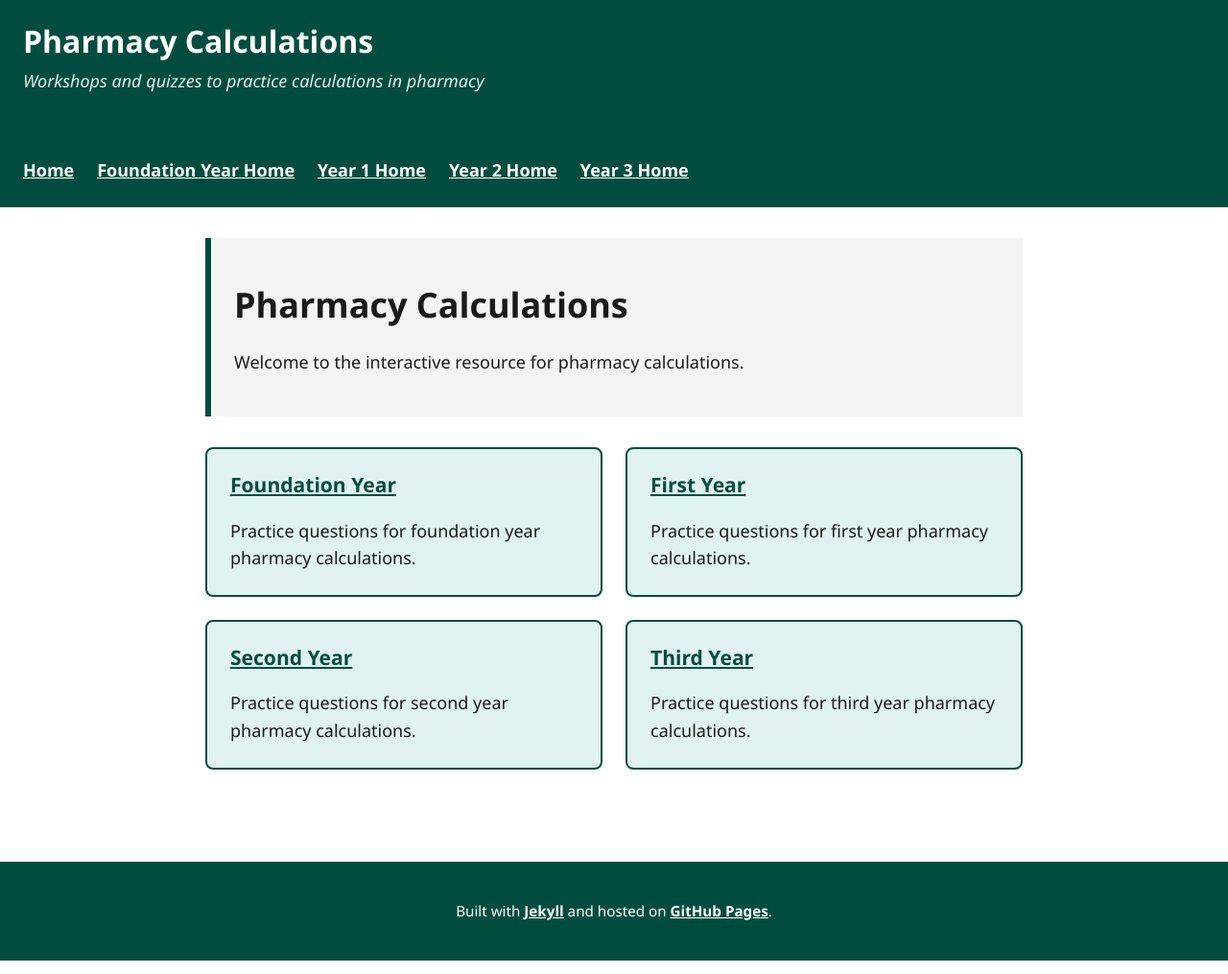
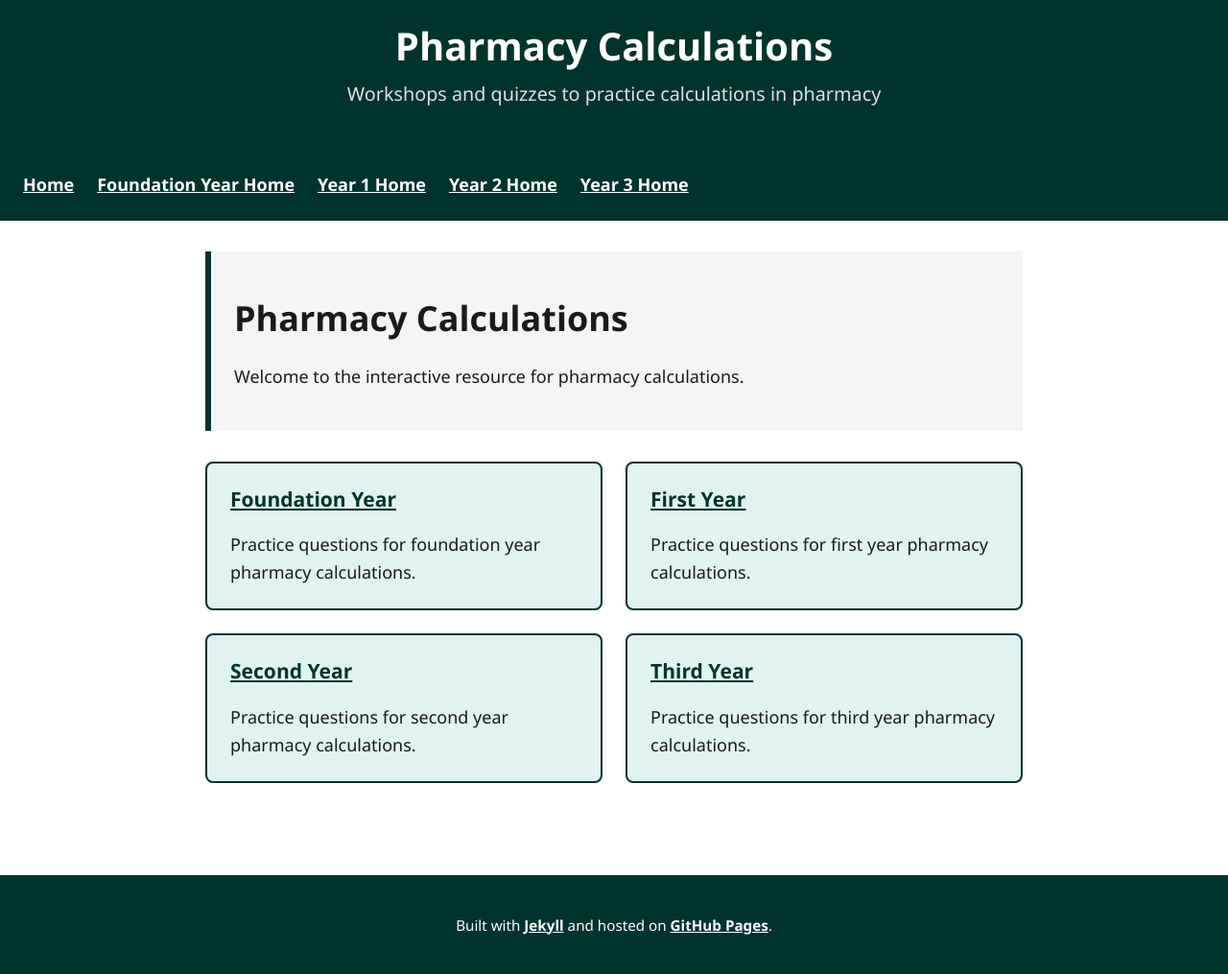
Before and after one commit to probe973/let-pharmacy, a Jekyll site: the page built from index.md, in a window 1280 px wide. Shown: the whole page at 96% size. Built offline with Jekyll 4.4.1, drawn with Linux system fonts in a browser that asks for light colours.

Commit message:
Update style.css

```diff
--- a/assets/css/style.css
+++ b/assets/css/style.css
@@ -1,7 +1,7 @@
 /* --- Variables & Accessibility Setup --- */
 :root {
     /* Color Palette - AAA Compliant */
-    --scrub-green-dark: #004d40; /* Deep Medical Teal */
+    --scrub-green-dark: #00332d; /* Deep Medical Teal */
     --scrub-green-light: #e0f2f1; /* Very light tint for backgrounds */
     --text-main: #1a1a1a;       /* Near black for readability */
     --text-light: #ffffff;      /* Pure white for dark backgrounds */
@@ -36,10 +36,22 @@ a:focus, button:focus {
 }
 
 /* --- Layout Containers --- */
+
 header, nav, footer {
     background-color: var(--scrub-green-dark);
     color: var(--text-light);
     padding: 1.5rem;
+}
+
+header {
+    /* This overrides the 'padding: 1.5rem;' from 'header, nav, footer' */
+    padding: 1.5rem 0;
+
+    /* THIS WILL CENTER THE CONTENT INSIDE THE HEADER */
+    text-align: center;
+
+    /* Adds the desired box shadow */
+    box-shadow: 0 3px 6px rgba(0,0,0,0.15);
 }
 
 main {
@@ -51,13 +63,16 @@ main {
 /* --- Header & Navigation --- */
 header h1 {
     margin: 0;
-    font-size: 2rem;
+    font-size: 2.5rem;
+    font-family: var(--font-family);
 }
 
 header p {
-    margin: 0.5rem 0 0 0;
-    font-style: italic;
-    opacity: 0.9;
+    color: #e0e0e0;
+    margin: 0.5em 0 0;
+    font-size: 1.1em;
+    font-style: normal;
+    opacity: 1;
 }
 
 nav ul {
```
